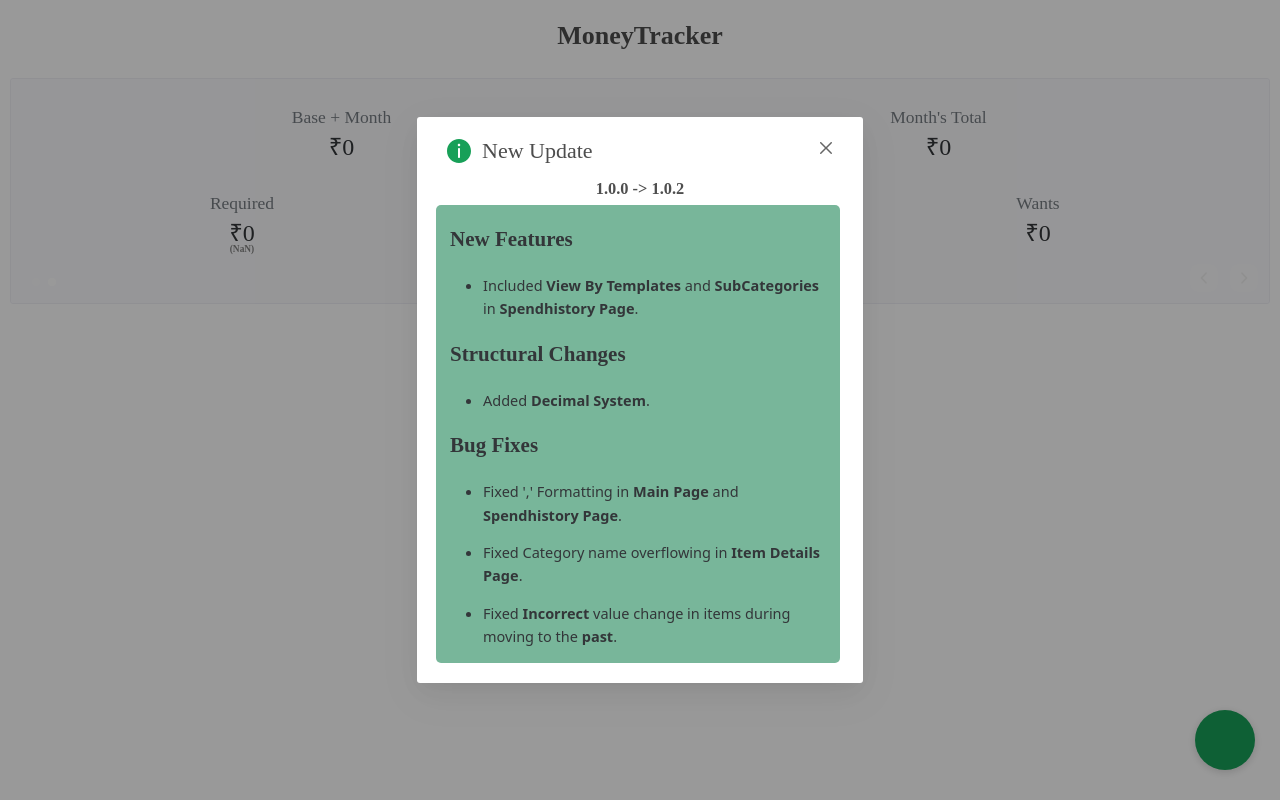
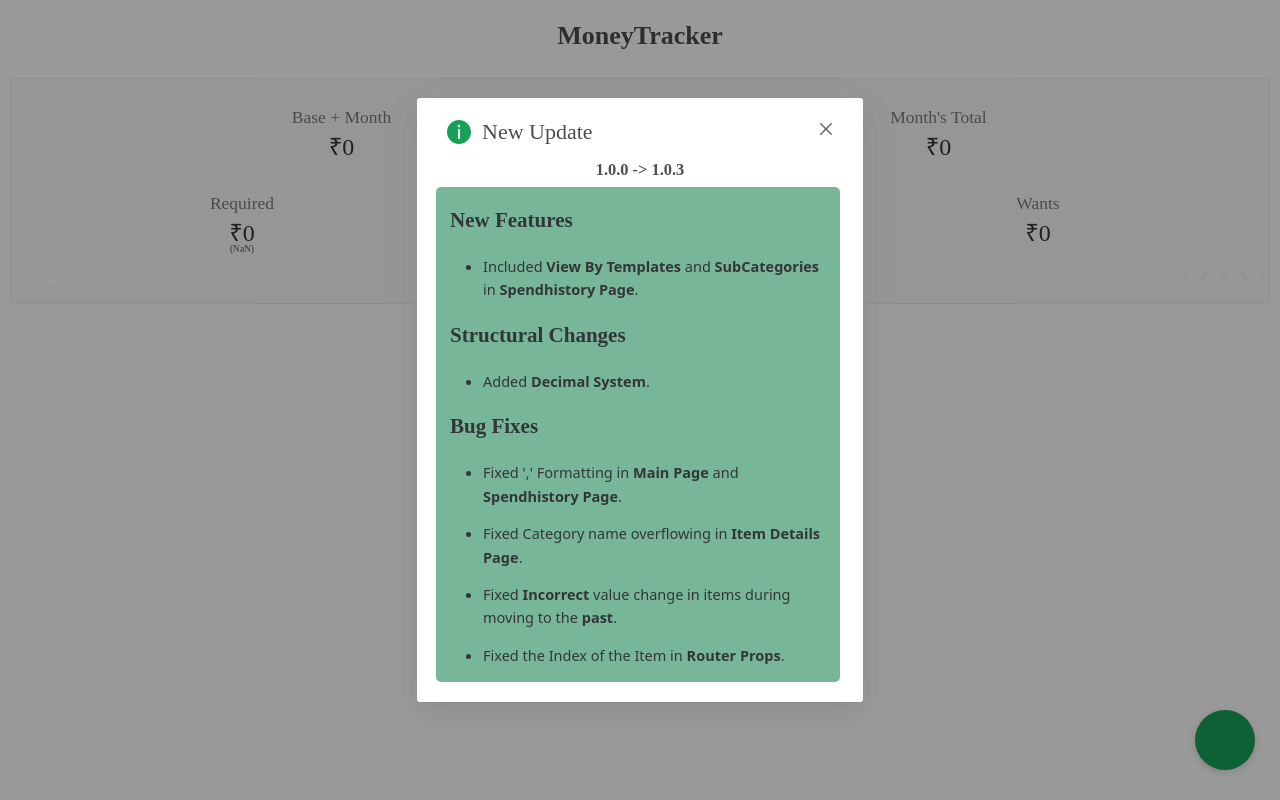
Before and after one commit to devpartap/MoneyTracker, a Vue app: page / in a window 1280 px wide. Built offline with nearby package versions, Linux system fonts and the light colour scheme; some icons are missing; a web font is replaced by a local one.

Commit message:
fixed index of items in router props

```diff
--- a/src/components/updatesInfo.vue
+++ b/src/components/updatesInfo.vue
@@ -35,6 +35,9 @@
                 </li>
                 <li>
                     <p>Fixed <strong>Incorrect</strong> value change in items during moving to the <strong>past</strong>.</p>
+                </li>
+                <li>
+                    <p>Fixed the Index of the Item in <strong>Router Props</strong>.</p>
                 </li>
             </ul>
 
@@ -80,7 +83,7 @@ const $data = inject('$data')
 
 console.log("App version -> " + $data.history.version)
 
-const latest_version = "1.0.2"
+const latest_version = "1.0.3"
 let this_version = ""
 
 let toshowModal = ref(false)
--- a/src/pages/itemDetails.vue
+++ b/src/pages/itemDetails.vue
@@ -516,7 +516,8 @@ const props = defineProps({
     _catagory:String
 })
 
-const itm_ref = parseInt(props._catagory.substring(props._catagory.length-1))
+const itm_ref = parseInt(props._catagory.substring(props._catagory.lastIndexOf('\0') + 1))
+
 
 const $data = inject('$data')
 
--- a/src/pages/spendHistory.vue
+++ b/src/pages/spendHistory.vue
@@ -114,7 +114,7 @@
 
                  @click="$router.push({
                         name: 'itemDetails',
-                        params:{_name: i.name,_catagory:i.catagory + i.ref}
+                        params:{_name: i.name,_catagory:i.catagory + '\0' +i.ref}
                     })">
 
                 <div id="itm_id">{{ looprendercount }}</div>
@@ -183,7 +183,7 @@
 
                     @click="$router.push({
                         name: 'itemDetails',
-                        params:{_name: $data[activeTemplate][j].name,_catagory:(activeTemplate[0].toUpperCase() + activeTemplate.slice(1) + j)}
+                        params:{_name: $data[activeTemplate][j].name,_catagory:(activeTemplate[0].toUpperCase() + activeTemplate.slice(1) + '\0' + j)}
                     })"
                     v-bind:key="j" class="itm_contain" >
 
```
Also changed, not shown: 2 other files (tests, documents, lock files or other folders).
